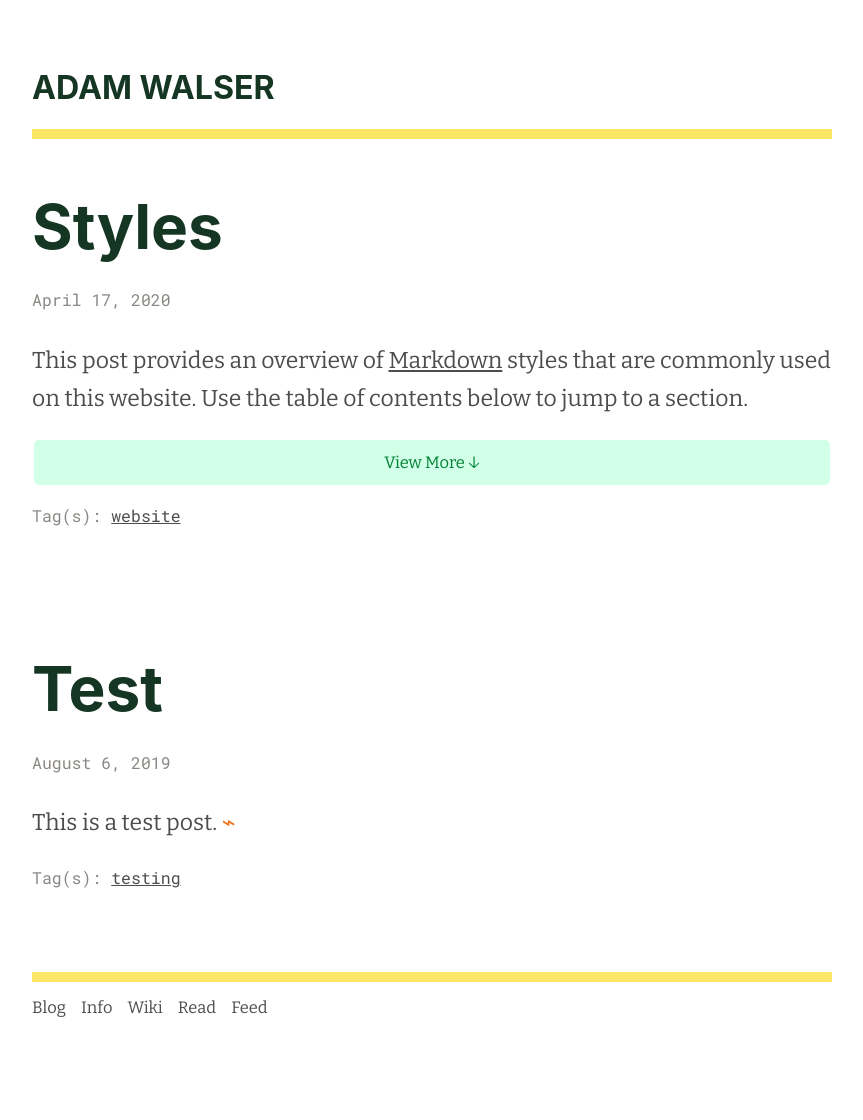
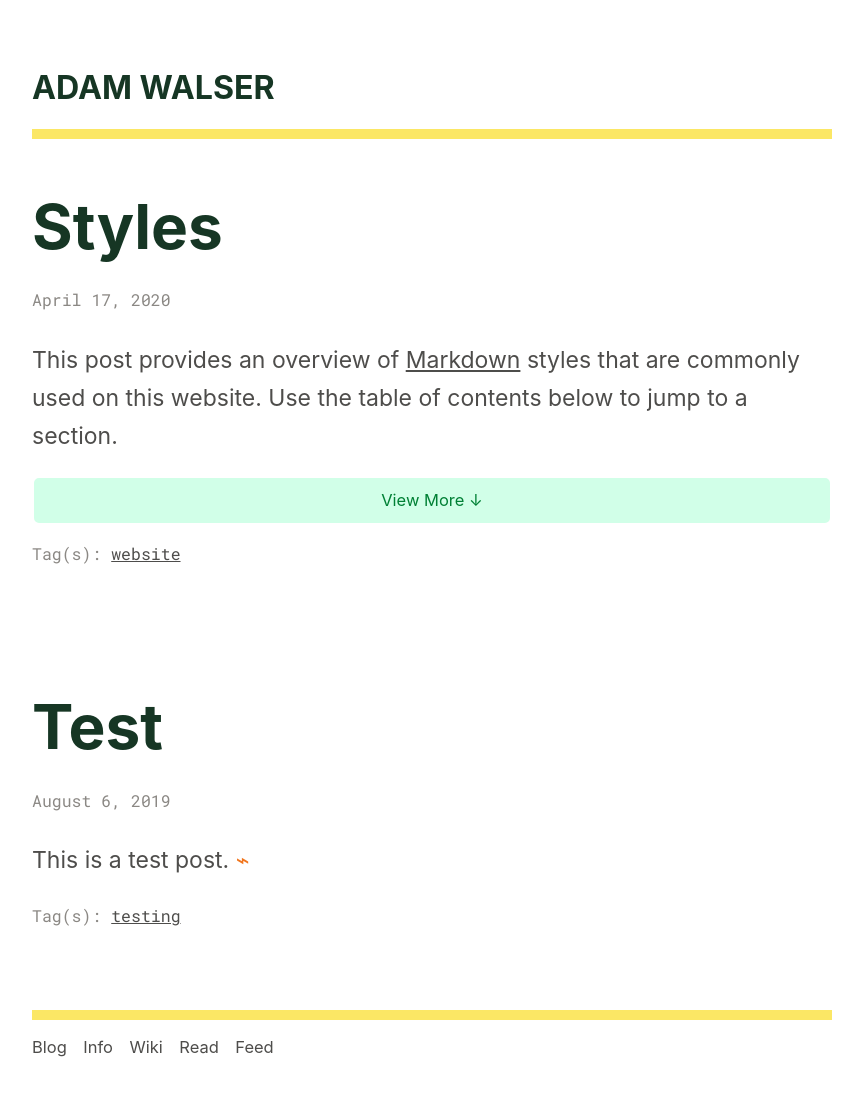
Before and after one commit to ajpwalser/ajpwalser.github.io, a Jekyll site: the page built from index.html, in a window 1280 px wide. Shown: the whole page, without its empty margins (208-1071 px from the left). Built offline with Jekyll 4.4.1, drawn with Linux system fonts in a browser that asks for light colours; some web fonts are replaced; the list of posts is cut into pages by our own code; before the commit the page ends 1082 px from its top, so only the background shows below that.

Commit message:
Update style.css

```diff
--- a/css/style.css
+++ b/css/style.css
@@ -11,7 +11,7 @@ body {
 	margin: 1em auto;
 	max-width: 800px;
 	line-height: 1.66;
-	font-family: 'Bitter', Georgia, serif;
+	font-family: 'Inter', -apple-system, BlinkMacSystemFont, Segoe UI, Helvetica, Arial, sans-serif, Apple Color Emoji, Segoe UI Emoji, Segoe UI Symbol;
 	font-feature-settings: "ss01";
 	font-size: 23px;
 	color: rgb(78, 77, 75);
@@ -89,7 +89,6 @@ h2,
 h3,
 h4,
 .header {
-	font-family: 'Inter', -apple-system, BlinkMacSystemFont, Segoe UI, Helvetica, Arial, sans-serif, Apple Color Emoji, Segoe UI Emoji, Segoe UI Symbol;
 	color: rgb(22, 54, 36);
 }
 
```
